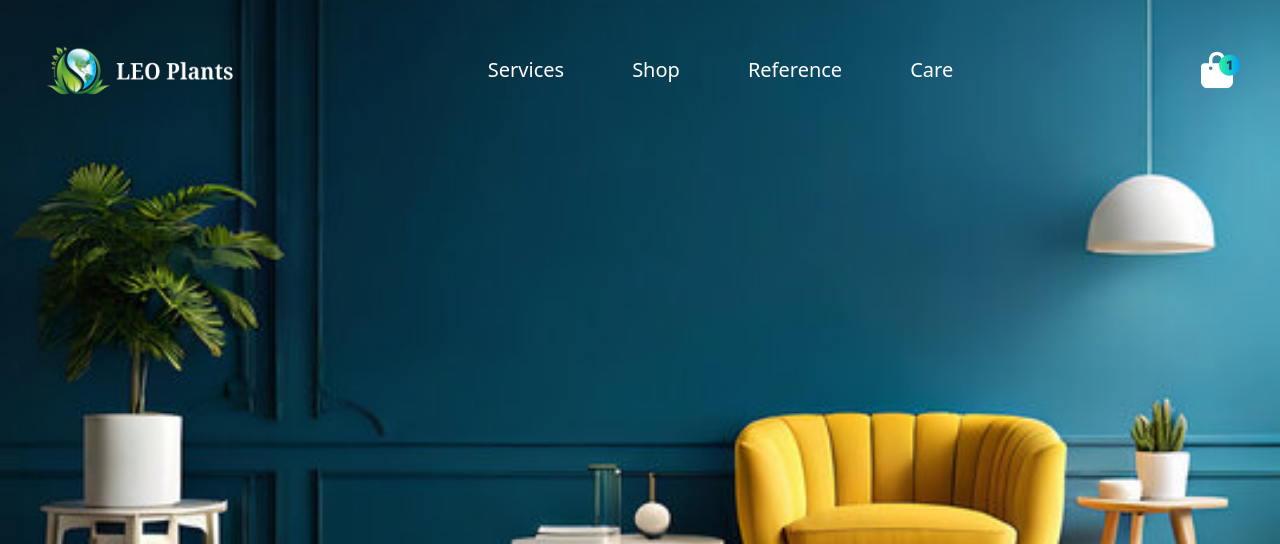
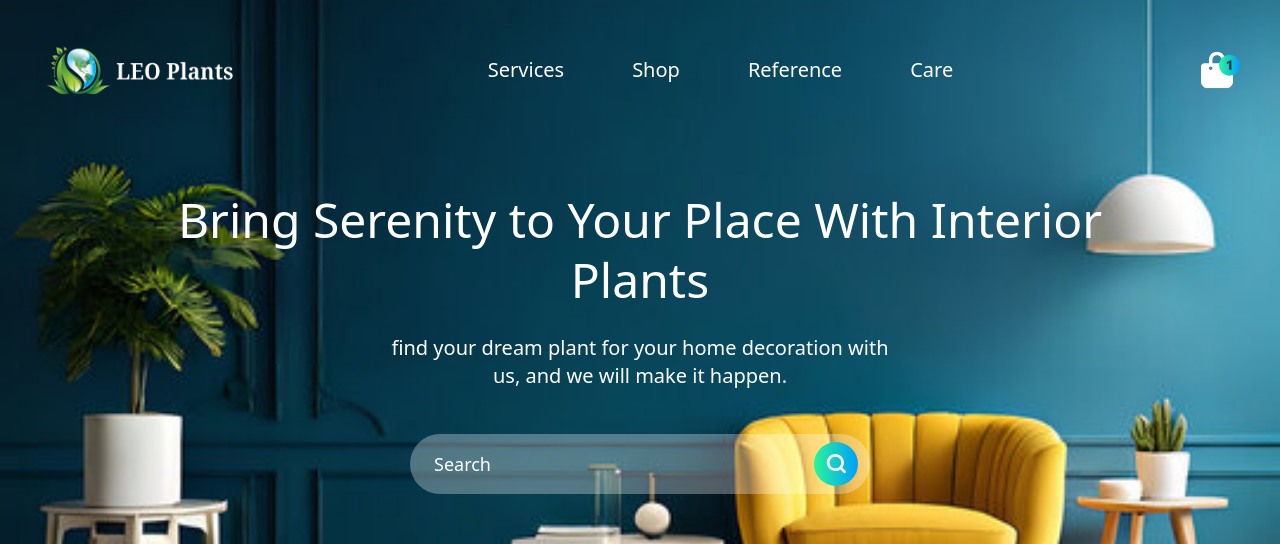
Before and after one commit to PraneethMalshan/PlantShop, a React (Create React App) app: page / in a window 1280 px wide. Shown: the top 544 px of the page. Built offline with nearby package versions, Linux system fonts and the light colour scheme.

Commit message:
Added home page

```diff
--- a/src/App.js
+++ b/src/App.js
@@ -1,11 +1,13 @@
 
 import Hero from "./views/Hero";
+import Services from "./views/Services"
 
 
 function App() {
   return (
     <>
       <Hero />
+      <Services />
 
     </>
 
--- a/src/components/FadeIn.jsx
+++ b/src/components/FadeIn.jsx
@@ -7,14 +7,14 @@ const FadeIn = ({ children, delay, direction, fullWidth, padding }) => {
 
   const ref = useRef(null);
 
-  const inInView = useInView(ref, {once:true});
+  const isInView = useInView(ref, { once: true });
   const controls = useAnimation();
 
   useEffect(() => {
     if (isInView) {
-      controls.start('visible');
+      controls.start("visible");
     }
-  }, [inInView, controls])
+  }, [isInView, controls]);
 
   return (
     <div
@@ -31,7 +31,12 @@ const FadeIn = ({ children, delay, direction, fullWidth, padding }) => {
             x: direction === "right" ? -100 : direction === "left" ? 100 : 0,
             y: direction === "up" ? 100 : direction === "down" ? -100 : 0,
           },
-      }}
+          visible: {
+            opacity: 1,
+            x: 0,
+            y: 0,
+          },
+        }}
       initial="hidden"
       animate={controls}
       transition={{
@@ -40,6 +45,7 @@ const FadeIn = ({ children, delay, direction, fullWidth, padding }) => {
         delay: delay,
         ease: [0.25,0.25,0.25,0.75]
       }}
+      className="w-full flex items-center justify-center"
       >
         {children}
       </motion.div>
--- /dev/null
+++ b/src/data.js
@@ -0,0 +1,4 @@
+
+export const heroTitle = "Bring Serenity to Your Place With Interior Plants";
+export const heroSubtitle =
+  "find your dream plant for your home decoration with us, and we will make it happen.";
--- a/src/views/Hero.jsx
+++ b/src/views/Hero.jsx
@@ -1,32 +1,40 @@
 import { useState } from "react";
 
-import OpenPG from "../assets/OpenPG.jpg"
+import OpenPG from "../assets/OpenPG.jpg";
 import MHomeLogo from "../assets/MHomeLogo.png";
-import cartIcon from "../assets/cart-icon.svg"
+import cartIcon from "../assets/cart-icon.svg";
+import searchIcon from "../assets/search-icon.svg";
+// import searchIcon from "../assets/search-icon.svg";
 
+import { heroSubtitle, heroTitle } from "../data";
+
+import FadeIn from "../components/FadeIn";
 import NavLink from "../components/NavLink";
 
-import { HiMenuAlt3 } from "react-icons/hi"
+
+import { HiMenuAlt3 } from "react-icons/hi";
 import { AiOutlineClose } from "react-icons/ai";
 
 
 const Hero = () => {
 
-  const [ShowMobileMenu, setShowMobileMenu] = useState(false);
+  const [showMobileMenu, setShowMobileMenu] = useState(false);
 
-  return <div className="h-screen relative flex flex-col items-center"
-   style={{
+  return (
+  <div
+    className="h-screen relative flex flex-col items-center"
+    style={{
         background: `url(${OpenPG})`,
         backgroundPosition: "bottom",
         backgroundRepeat: "no-repeat",
         backgroundSize: "cover",
-  }}
+    }}
   >
     <div
-      className="relative w-full max-w-[1490] flex items-center justify-between mx-auto pt-10  px-10"
+      className="relative w-full max-w-[1490] flex
+      items-center justify-between mx-auto pt-10 px-10"
       >
-      {/* <img src={MHomeLogo} alt=""/> */}
-    <img style={{ width: 200, height: 60 }} src={MHomeLogo} alt=""/>
+     <img style={{ width: 200, height: 60 }} src={MHomeLogo} alt=""/>
       <ul className="hidden md:flex items-center gap-10 lg:gap-[68px]">
         <NavLink to="services">Services</NavLink>
         <NavLink to="products">Shop</NavLink>
@@ -35,14 +43,16 @@ const Hero = () => {
       </ul>
 
       <img src={cartIcon} className="hidden md:block cursor-pointer" alt=""/>
-      <HiMenuAlt3 size={30} className="block md:hidden cursor-pointer text-white"
-      onClick={() => setShowMobileMenu((prev) => !prev)}
+      <HiMenuAlt3
+        size={30}
+        className="block md:hidden cursor-pointer text-white"
+        onClick={() => setShowMobileMenu((prev) => !prev)}
       />
 
       <div
         className={`block md:hidden w-full fixed ${
-          !ShowMobileMenu ? "-top-[410px]" : "top-0"
-        } left-0 bg-[#dde0e5] h-[410px] transition-all duration-[800ms] shadow-xl z-10 py-8 px-12 rounded-b-xl `}
+          !showMobileMenu ? "-top-[410px]" : "top-0"
+        } left-0 bg-[#dde0e5] h-[410px] transition-all duration-[800ms] shadow-xl z-10 py-8 px-12 rounded-b-xl`}
       >
 
         <AiOutlineClose
@@ -60,11 +70,34 @@ const Hero = () => {
 
         </ul>
 
-        <img src={cartIcon} className="mt-8 mx-auto cursor-pointer"/>
+        <img src={cartIcon} className="mt-8 mx-auto cursor-pointer" alt=""/>
 
       </div>
     </div>
+
+    <FadeIn delay={0.2} direction="down" padding fullWidth>
+        <h1 className="mt-[90px] text-center text-5xl leading-tight xs:text[64px] text-white max-w-[1050px]">
+          {heroTitle}
+        </h1>
+    </FadeIn>
+
+    <FadeIn delay={0.4} direction="down" padding fullWidth>
+        <h5 className="mt-6 text-center text-lg xs:text-xl text-white max-w-[500px]">
+          {heroSubtitle}
+        </h5>
+    </FadeIn>
+
+    <FadeIn delay={0.2} direction="up" padding fullWidth>
+        <div className="relative w-full xs:w-[460px] mt-11">
+          <input type="text" placeholder="Search" className="rounded-full w-full pl-6 pr-[60px] py-4 bg-primary outline-none text-white text-base xs:text-lg placeholder-white"/>
+          <img src={searchIcon} alt="" className="absolute top-2/4 -translate-y-2/4 right-3 h-11 w-11 cursor-pointer"/>
+        </div>
+    </FadeIn>
+
+    <div className="absolute h-[50px] xs:h-[150px] bottom-0 w-full bg-[linear-gradient(180deg,_ffffff00_0%,#FFF_100%)]"></div>
+
   </div>
+  );
 };
 
 export default Hero;
```
